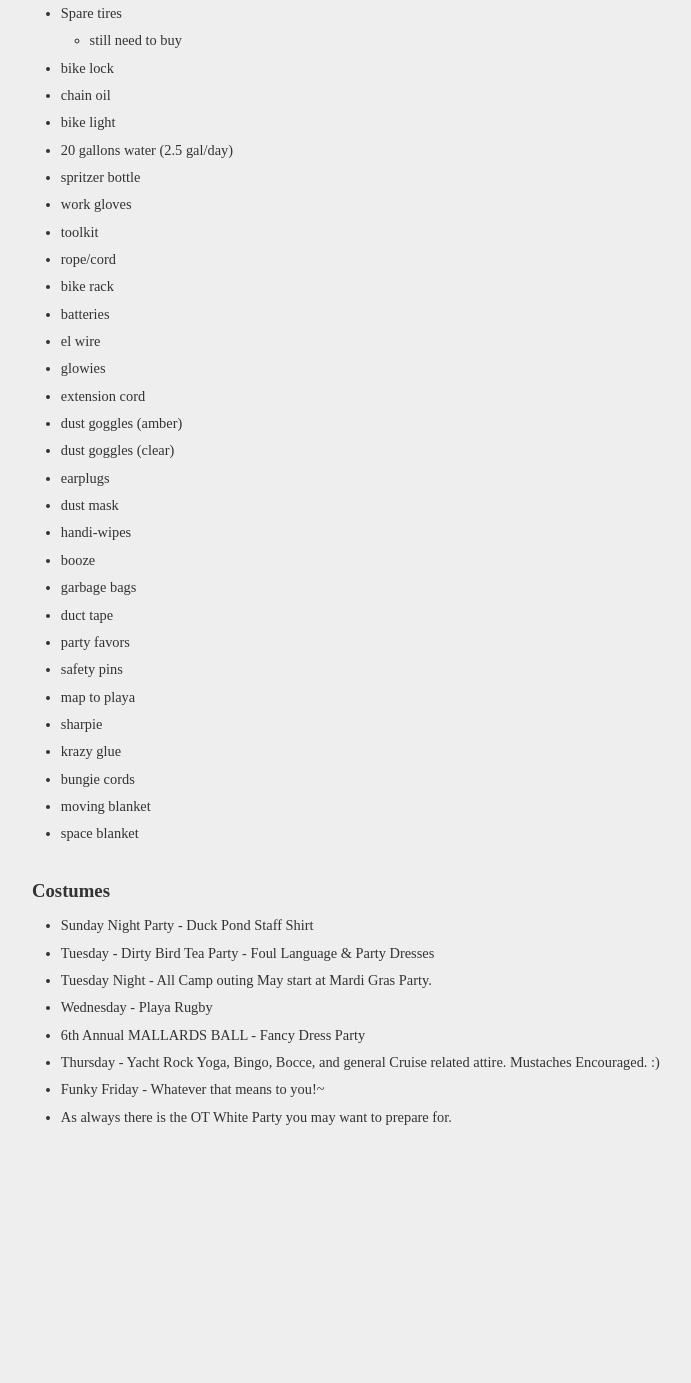
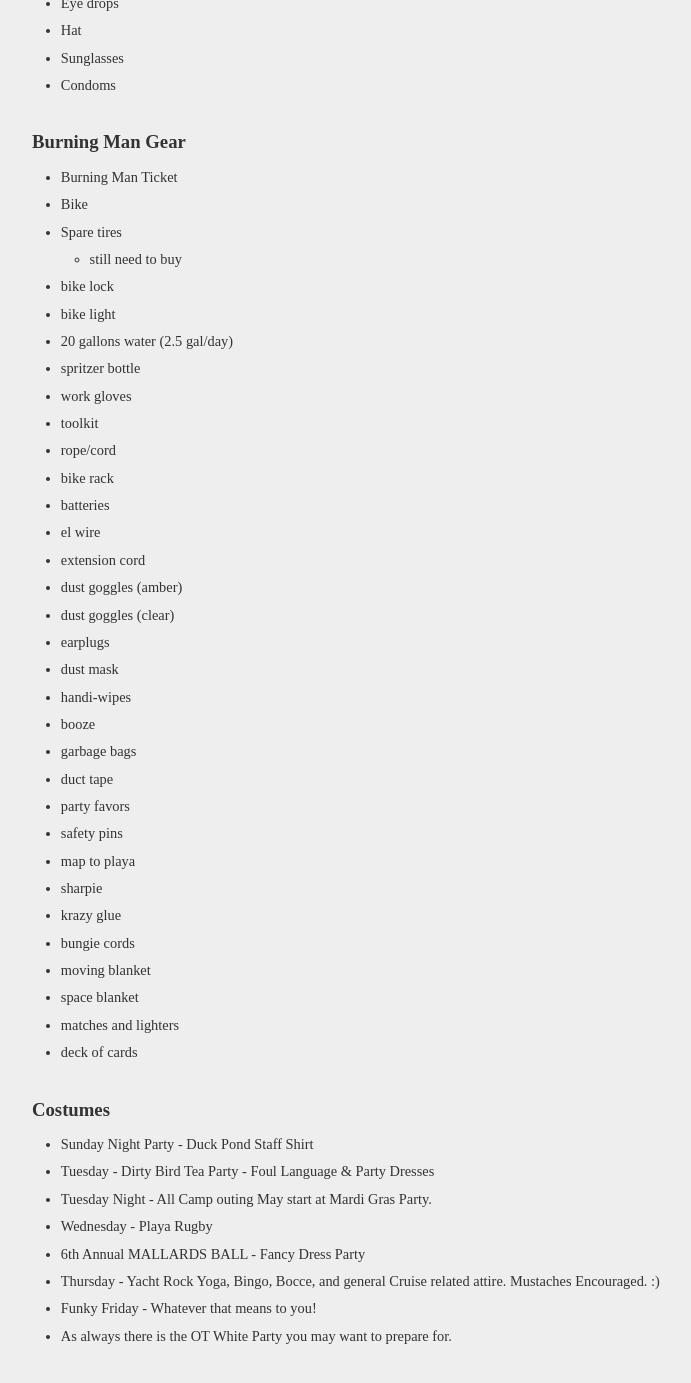
Before and after one commit to icco/traveling, a Jekyll site: the page built from old/burningman2012.md, in a window 1280 px wide and 1400 px high, scrolled down 1209 px. Shown: the top 1383 px of the window, without its empty margins (208-899 px from the left). Built offline with Jekyll 4.4.1, drawn with Linux system fonts in a browser that asks for light colours; before the commit the page ends 2390 px from its top, so only the background shows below that; some of the changed text lies outside the part shown.

Commit message:
more stuff.

```diff
--- a/old/burningman2012.md
+++ b/old/burningman2012.md
@@ -38,12 +38,20 @@
  * Shoes
  * First aid kit
  * 8 days clothes
+   * shorts
+   * jacket
+   * underwear
+   * pants
+   * beanie
+   * socks!
+   * shoes
  * Towel
  * Soap (dr bronners)
  * single ply toilet paper
  * Eye drops
  * Hat
  * Sunglasses
+ * Condoms
 
 ## Burning Man Gear
 
@@ -52,7 +60,6 @@
  * Spare tires
    * still need to buy
  * bike lock
- * chain oil
  * bike light
  * 20 gallons water (2.5 gal/day)
  * spritzer bottle
@@ -62,7 +69,6 @@
  * bike rack
  * batteries
  * el wire
- * glowies
  * extension cord
  * dust goggles (amber)
  * dust goggles (clear)
@@ -80,6 +86,8 @@
  * bungie cords
  * moving blanket
  * space blanket
+ * matches and lighters
+ * deck of cards
 
 ## Costumes
 
@@ -89,7 +97,7 @@
  * Wednesday -  Playa Rugby
  * 6th Annual MALLARDS BALL -  Fancy Dress Party
  * Thursday - Yacht Rock Yoga, Bingo, Bocce, and general Cruise related attire.  Mustaches Encouraged. :)
- * Funky Friday -  Whatever that means to you!~
+ * Funky Friday -  Whatever that means to you!
  * As always there is the OT White Party you may want to prepare for.
 
 [1]: https://docs.google.com/spreadsheet/ccc?key=0AgqMxxNYvnAPdGlkZ2hreklvQ3kzTmlLd0JXaS1FaGc
```
